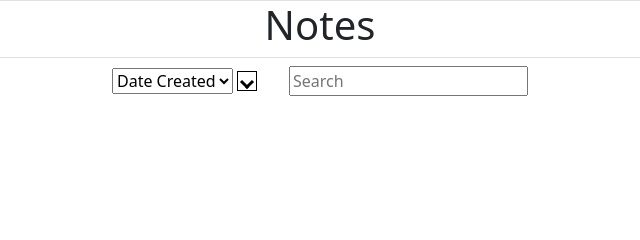
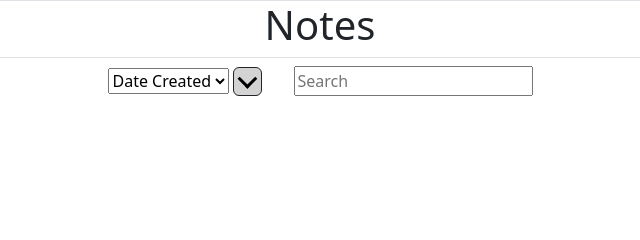
Before and after one commit to CrowsVeldt/third-project-notes, a website built with Vite: page index.html in a window 1280 px wide. Shown: the top 240 px of the page, 320-960 px from the left. Built offline with nearby package versions, Linux system fonts and the light colour scheme.

Commit message:
ui: improve direction toggle styling

```diff
--- a/src/components/controls/directionToggle.ts
+++ b/src/components/controls/directionToggle.ts
@@ -2,7 +2,8 @@ import newElement from "../../utils/newElement";
 
 const directionToggle = newElement({
   type: "div",
-  id: "box",
+  id: "direction",
+  class: ["border", "border-dark", "rounded"],
   props: [["tabindex", "2"]],
   eventListener: {
     eventType: "click",
@@ -14,7 +15,7 @@ const directionToggle = newElement({
 
 const arrow = newElement({
   type: "div",
-  id: "arrow",
+  id: "direction-arrow",
 }) as HTMLDivElement;
 
 directionToggle.appendChild(arrow);
--- a/src/style.css
+++ b/src/style.css
@@ -84,23 +84,27 @@
   height: calc(100% - 4em);
 }
 
-#box {
-  height: 20px;
-  width: 20px;
-  border: 1px solid black;
+#direction {
+  height: 29px;
+  width: 29px;
   display: inline-block;
+  background-color: lightgray;
 }
 
-#box.up {
+#direction:hover {
+  background-color: darkgray;
+}
+
+#direction.up {
   transform: rotate(180deg);
 }
 
-#arrow {
-  height: 10px;
-  width: 10px;
+#direction-arrow {
+  height: 13.5px;
+  width: 13.5px;
   position: relative;
-  left: 4px;
-  top: 5px;
+  left: 7px;
+  top: 4px;
   border: solid black;
   border-width: 3px 3px 0px 0px;
   transform: rotate(-225deg);
--- a/src/utils/sort.ts
+++ b/src/utils/sort.ts
@@ -9,7 +9,7 @@ function sortFunction(a: any, b: any) {
 function sortNotes(notes: undefined | Note[], method: string): Note[] | void {
   if (!notes) return;
   const toggle: boolean | undefined = document
-    .getElementById("box")
+    .getElementById("direction")
     ?.classList.contains("up");
   let met: Note[] = notes;
   switch (method) {
```
